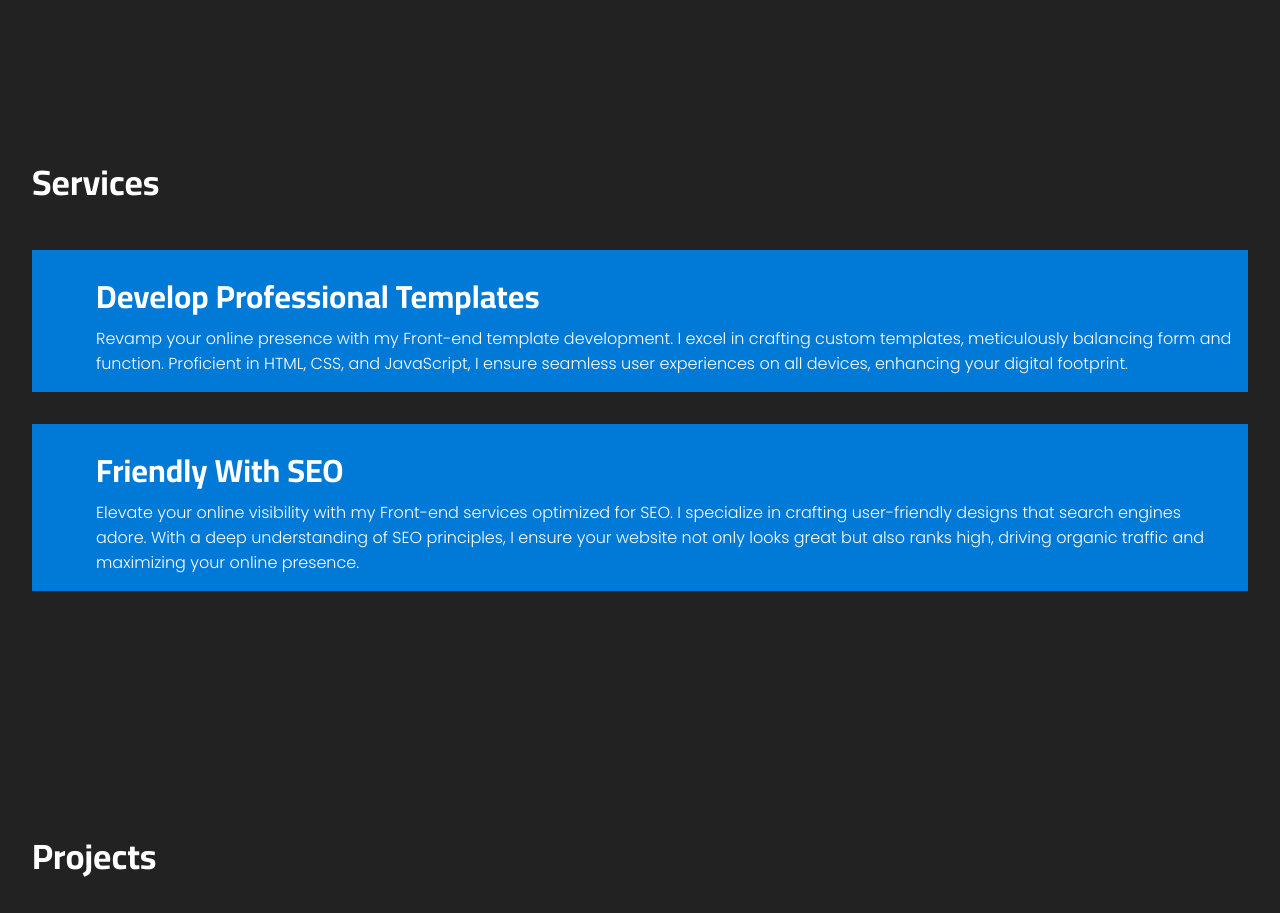
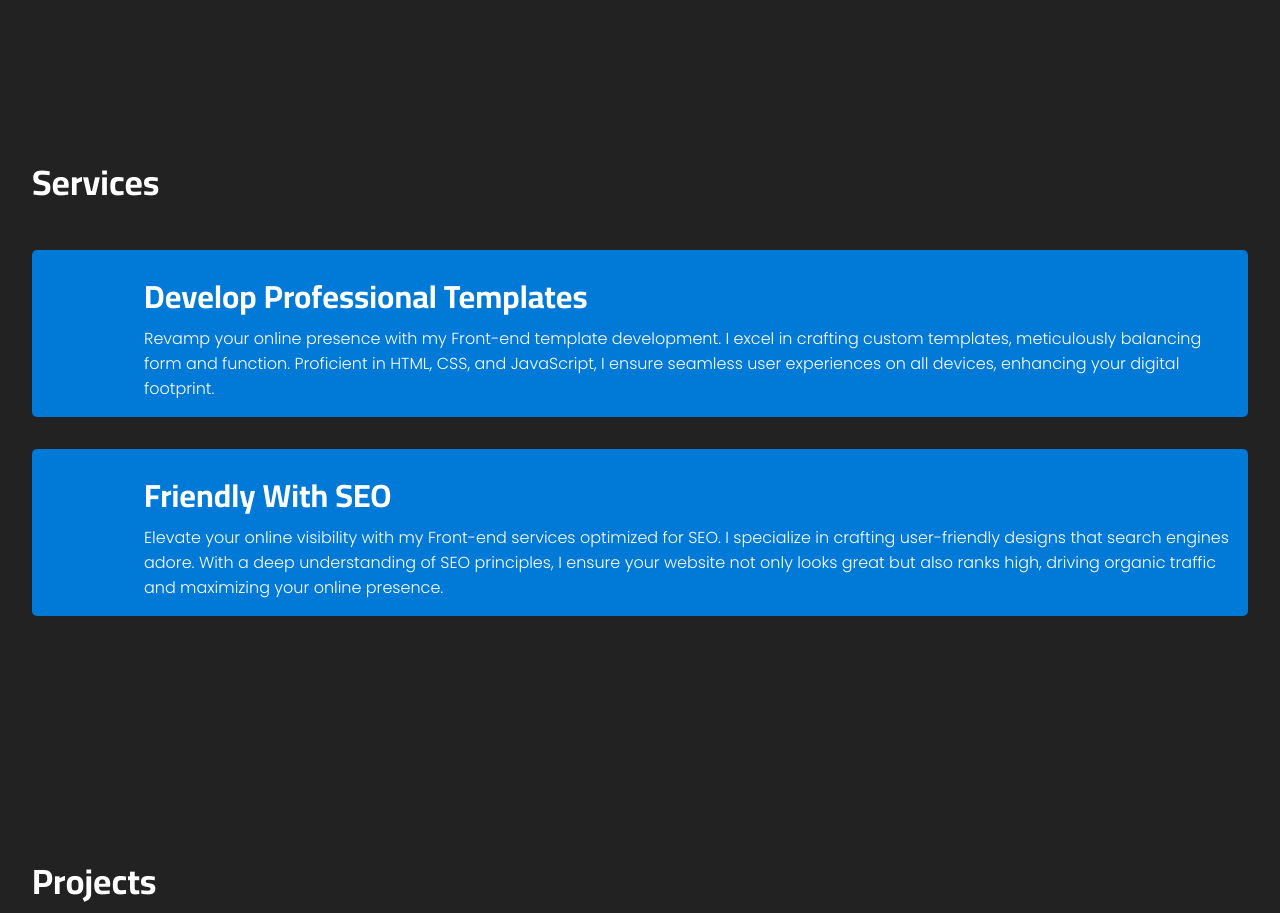
Before and after one commit to MostafaElsyad/portfolio, a PHP site: page / in a window 1280 px wide; the page is wider, and only the part inside the window is pictured. Shown: the part 1450-2363 px from the top of that part. Run offline with PHP 8.4, Linux system fonts and the light colour scheme; some libraries are stand-ins or nearby versions.

Commit message:
Update style.css

```diff
--- a/css/style.css
+++ b/css/style.css
@@ -135,6 +135,10 @@ body {
     -o-transform: scale(1.1);
 }
 
+.card-ico {
+    font-size: 2em;
+}
+
 /*** Main Section ***/
 .main-sect {
     height: 75vh;
@@ -201,11 +205,16 @@ body {
     background-color: var(--primary-color);
     padding: 1em;
     margin-bottom: 2em;
+    border-radius: var(--border-radius);
     transition: all .3s ease;
     -webkit-transition: all .3s ease;
     -moz-transition: all .3s ease;
     -ms-transition: all .3s ease;
     -o-transition: all .3s ease;
+    -webkit-border-radius: var(--border-radius);
+    -moz-border-radius: var(--border-radius);
+    -ms-border-radius: var(--border-radius);
+    -o-border-radius: var(--border-radius);
 }
 
 .services-card:hover {
```
